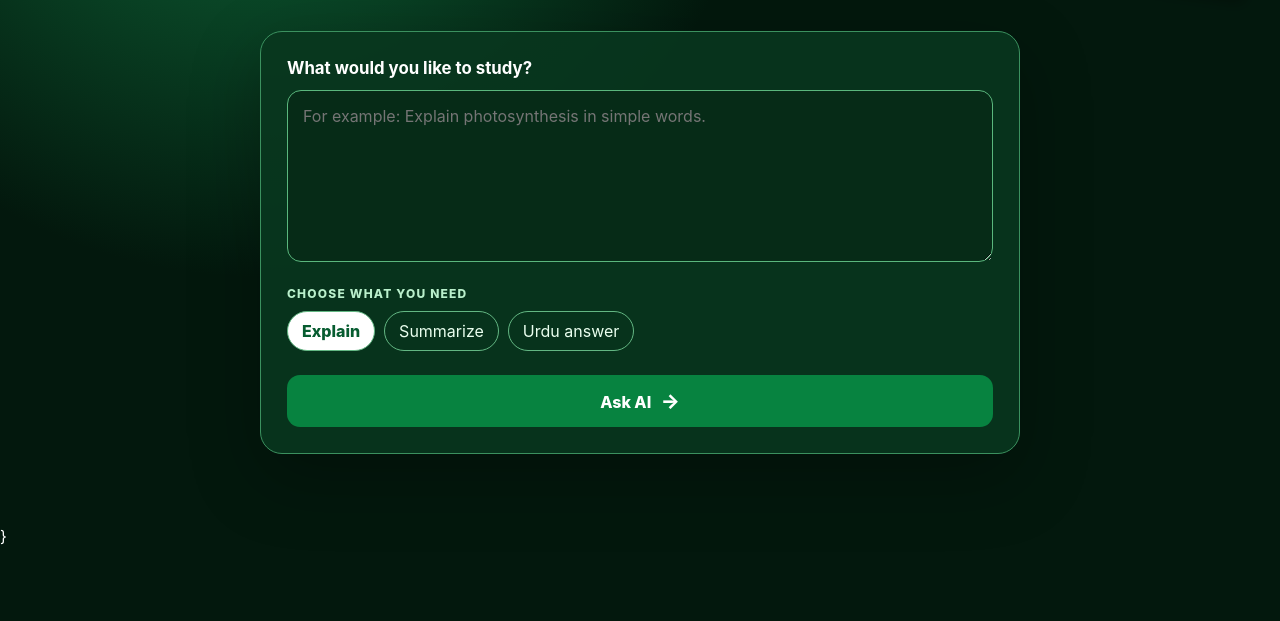
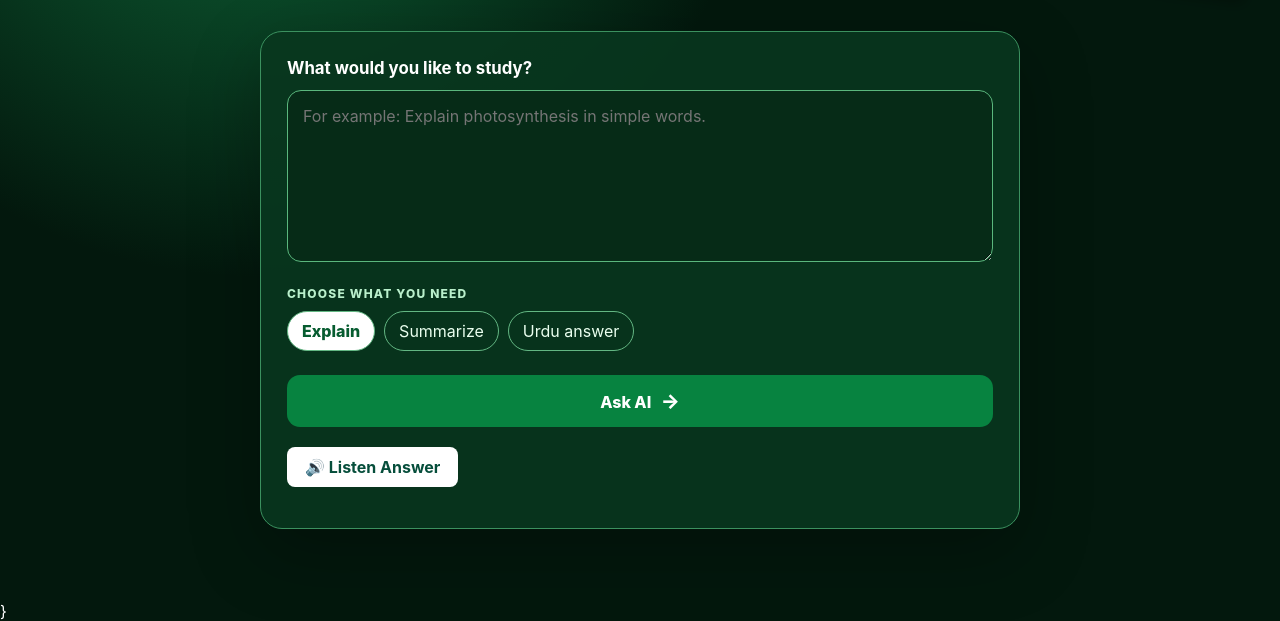
Before and after one commit to rayhanrazza12/my3rdProjcrt, a website: page index.html in a window 1280 px wide. Shown: the part 235-856 px from the top of the page. Before the commit the page ends 800 px from the top, so only its background shows below. Drawn offline with Linux system fonts and the light colour scheme.

Commit message:
Update index.html

```diff
--- a/index.html
+++ b/index.html
@@ -28,6 +28,11 @@
       </div>
 
       <button id="askButton" class="ask" type="button">Ask AI <span>→</span></button>
+      <div style="margin-top: 20px;">
+  <button id="speakBtn" type="button" style="background-color: #ffffff; color: #064e3b; border: none; padding: 10px 18px; border-radius: 8px; font-weight: bold; cursor: pointer;">🔊 Listen Answer</button>
+  <div id="answer" style="margin-top: 15px; color: #ffffff; font-size: 1.1rem; line-height: 1.6;"></div>
+</div>
+
     </section>
 
     <section id="answerCard" class="answer-card" hidden aria-live="polite">
```
